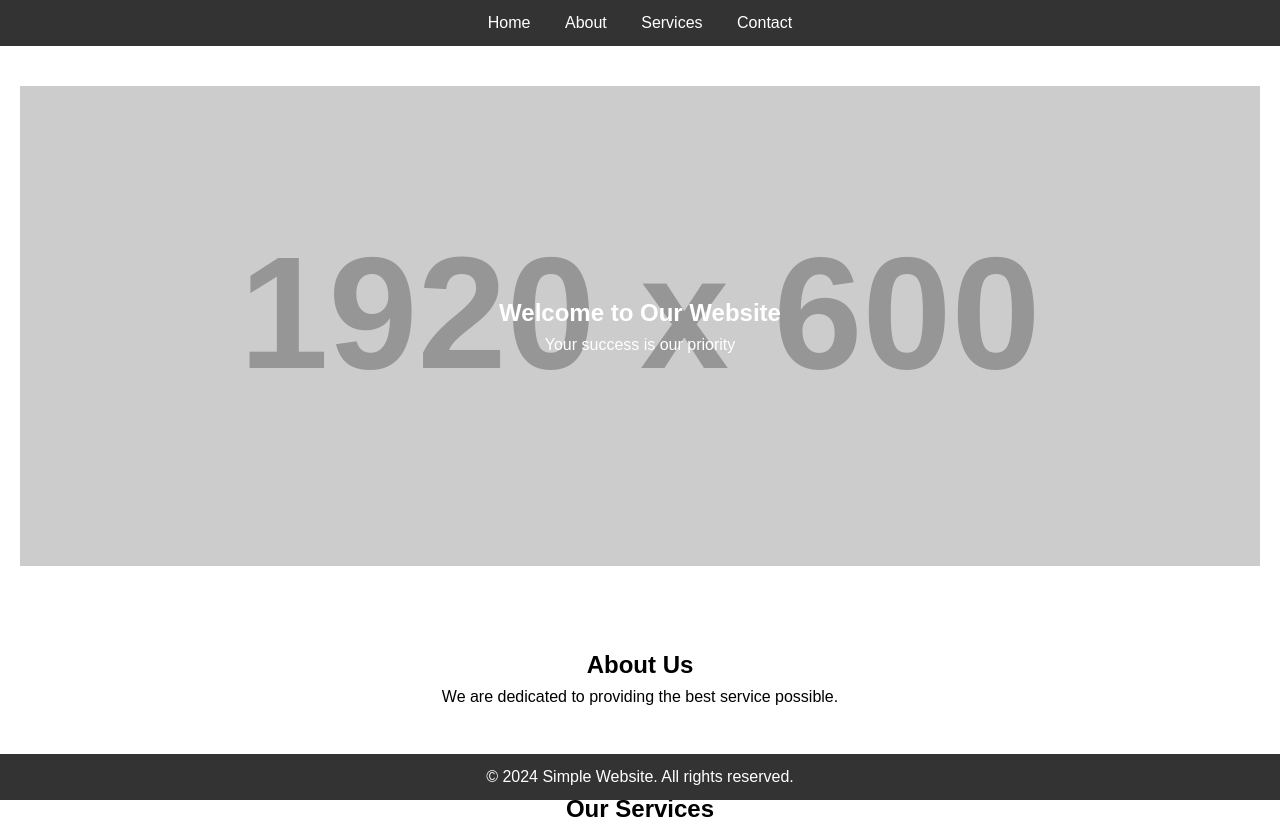
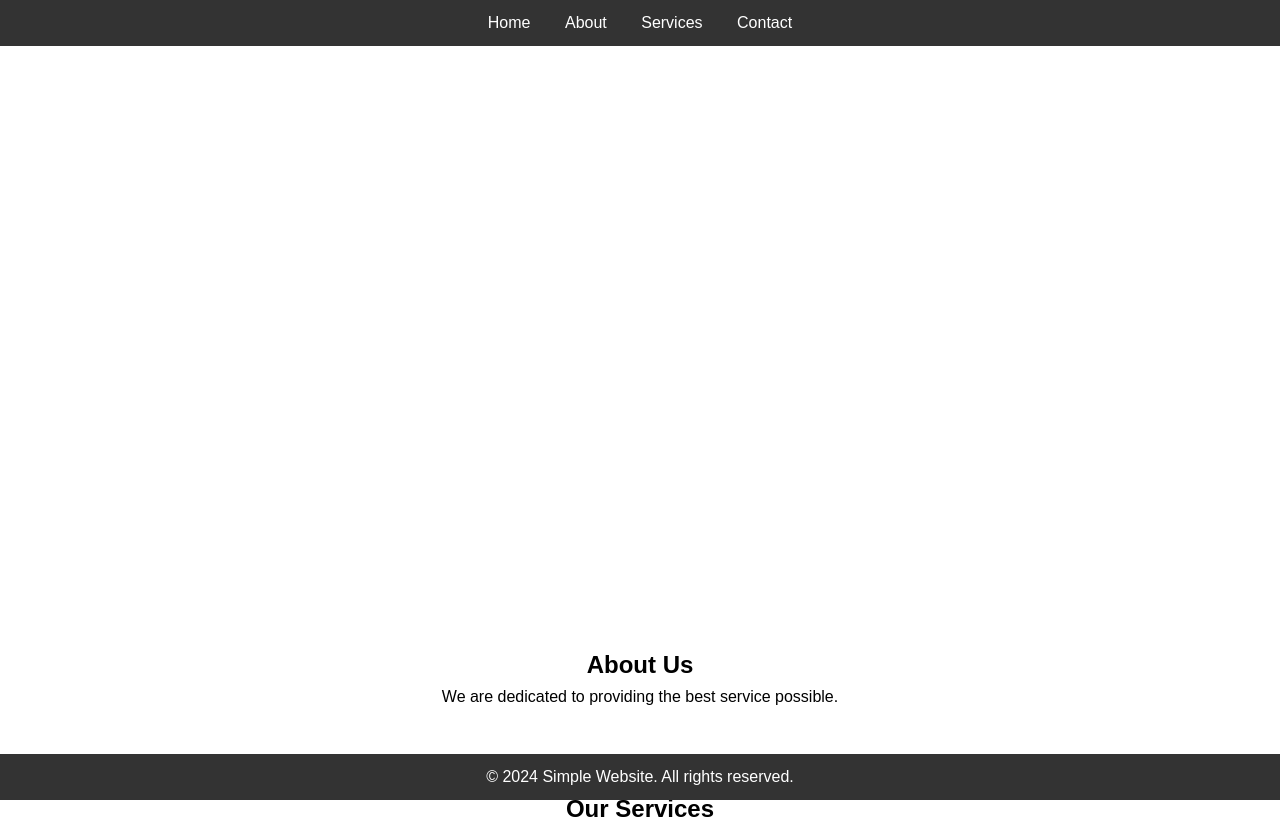
Before and after one commit to Uday3008/Web, a plain HTML site: page Index.html in a window 1280 px wide. Shown: the top 831 px of the page. Drawn offline with Linux system fonts and the light colour scheme; placeholder pictures from the web are drawn by us.

Commit message:
Update styles.css

```diff
--- a/styles.css
+++ b/styles.css
@@ -31,7 +31,6 @@ nav ul li a {
 }
 
 .hero {
-    background: url('https://via.placeholder.com/1920x600') no-repeat center center/cover;
     height: 60vh;
     display: flex;
     flex-direction: column;
```
